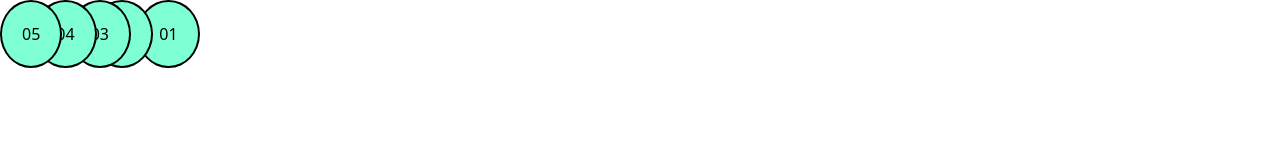
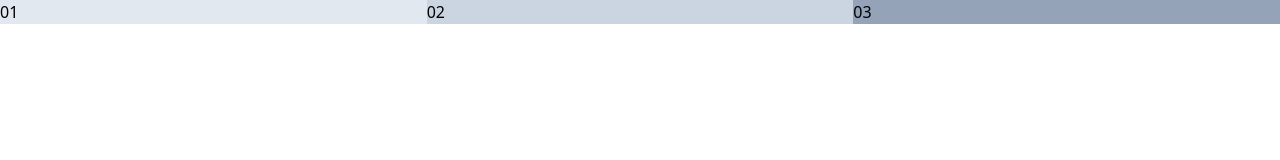
Before and after one commit to init-daemon/discovering-tailwindcss, a website: page src/index.html in a window 1280 px wide. Drawn offline with Linux system fonts and the light colour scheme.

Commit message:
Flex basis, flex direction, flex

```diff
--- a/src/index.html
+++ b/src/index.html
@@ -17,11 +17,15 @@
 
 <body>
     <div class="flex">
-        <div class="teste hover:z-zato z-40 p-5">05</div>
-        <div class="teste hover:z-zato z-30 p-5 right-7">04</div>
-        <div class="teste hover:z-zato z-20 p-5 right-14">03</div>
-        <div class="teste hover:z-zato z-10 p-5 right-24">02</div>
-        <div class="teste hover:z-zato p-5 right-28">01</div>
+        <div class="bg-slate-200 flex-1">
+            01
+        </div>
+        <div class="bg-slate-300 flex-1">
+            02
+        </div>
+        <div class="bg-slate-400 flex-1">
+            03
+        </div>
     </div>
 </body>
 
```
Also changed, not shown: README.md, dist/output.css.
